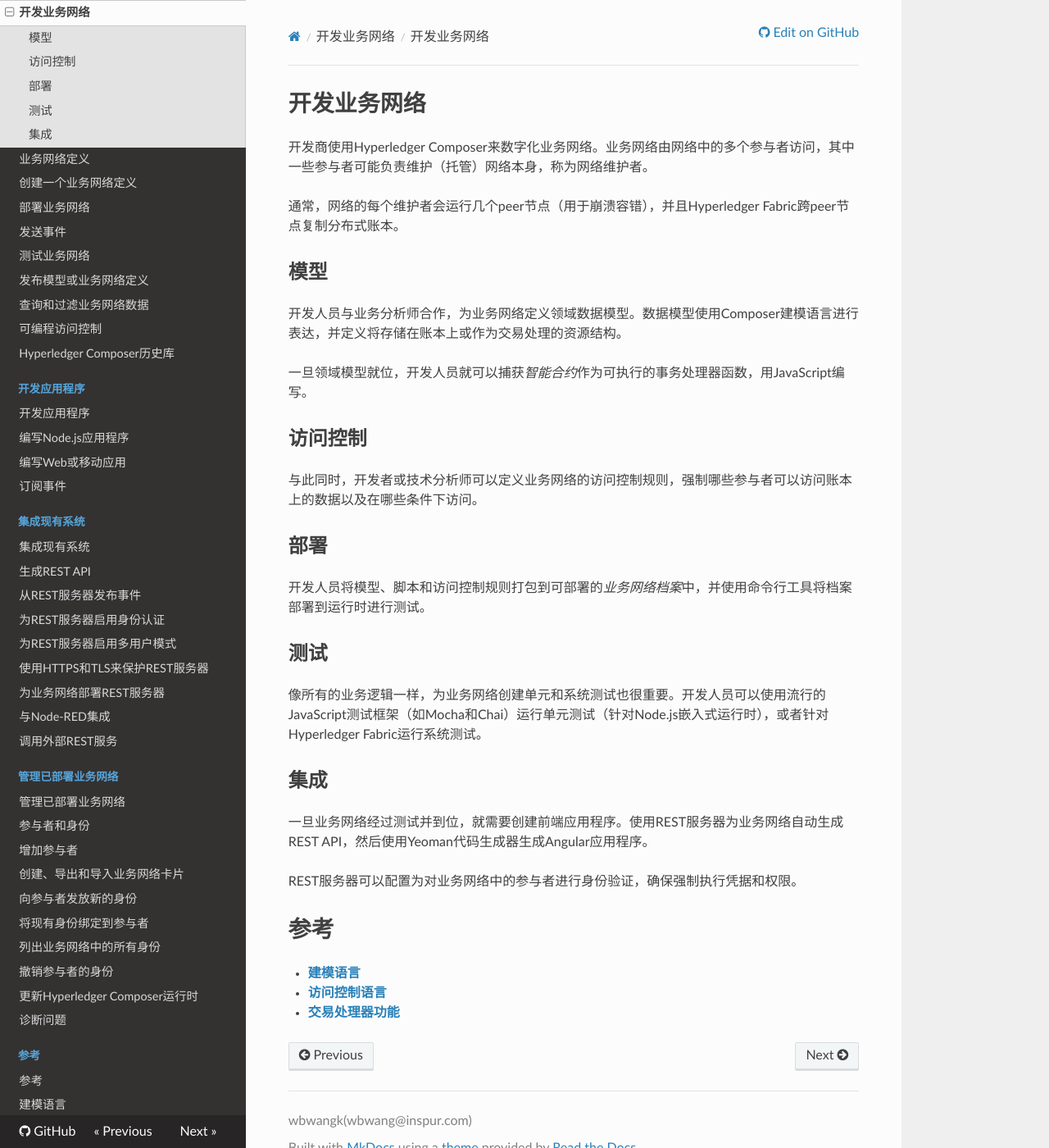
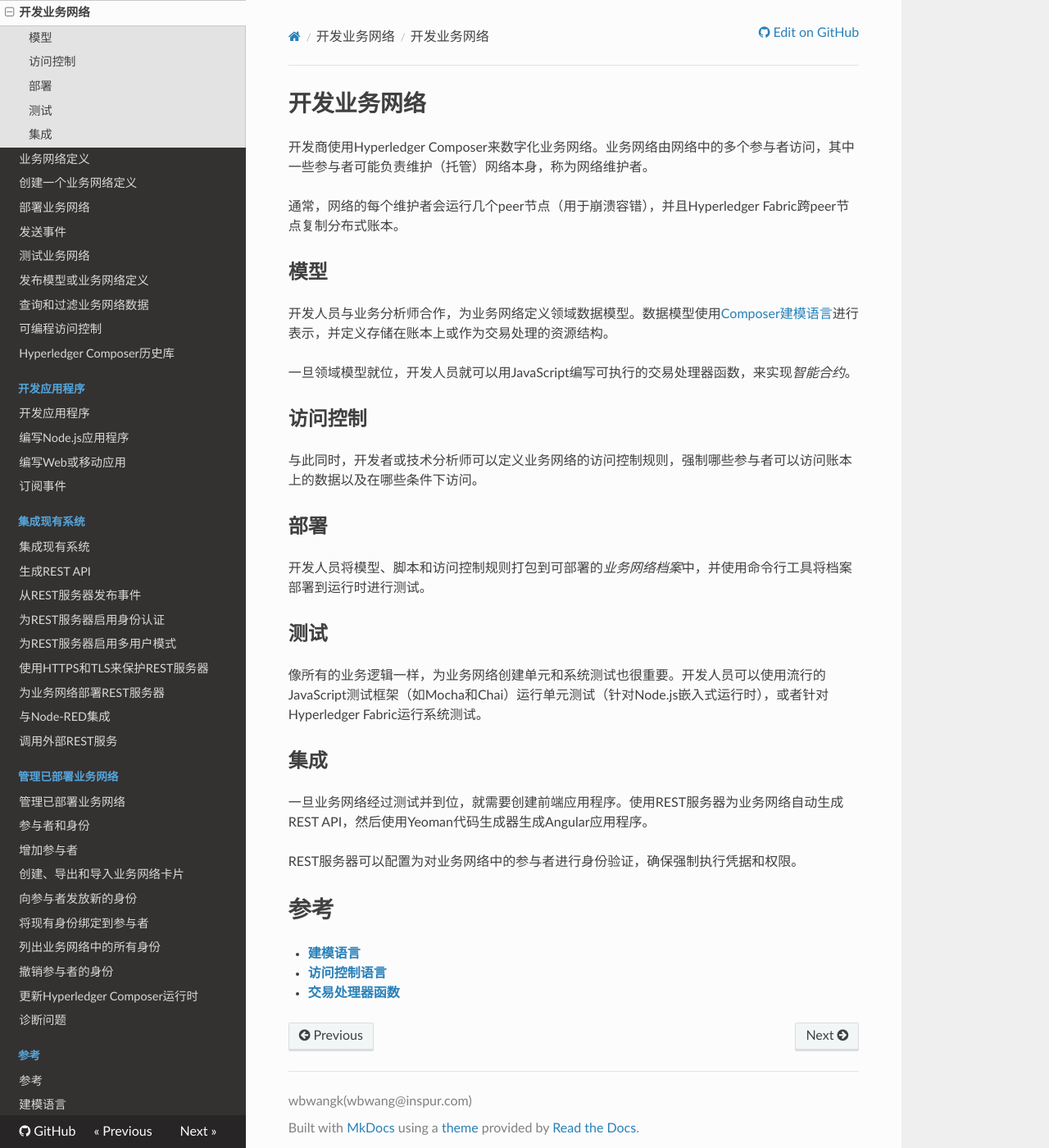
Before and after one commit to wbwangk/ComposerDocs, an MkDocs documentation site: the page built from docs/business-network_business-network-index.md, in a window 1280 px wide and 1400 px high. Shown: the whole window at 82% size. Built offline with MkDocs 1.6.1, drawn with Linux system fonts in a browser that asks for light colours; nearby versions of some CDN libraries; old or Windows-style settings are respelled for this version of MkDocs.

Commit message:
Update business-network_business-network-index.md

```diff
--- a/docs/business-network_business-network-index.md
+++ b/docs/business-network_business-network-index.md
@@ -6,9 +6,9 @@
 
 ## 模型
 
-开发人员与业务分析师合作，为业务网络定义领域数据模型。数据模型使用Composer建模语言进行表达，并定义将存储在账本上或作为交易处理的资源结构。
+开发人员与业务分析师合作，为业务网络定义领域数据模型。数据模型使用[Composer建模语言](reference_cto_language.md)进行表示，并定义存储在账本上或作为交易处理的资源结构。
 
-一旦领域模型就位，开发人员就可以捕获*智能合约*作为可执行的事务处理器函数，用JavaScript编写。
+一旦领域模型就位，开发人员就可以用JavaScript编写可执行的交易处理器函数，来实现*智能合约*。
 
 ## 访问控制
 
@@ -32,4 +32,4 @@
 
 - [**建模语言**](reference_cto_language.md)
 - [**访问控制语言**](reference_acl_language.md)
-- [**交易处理器功能**](reference_js_scripts.md)
+- [**交易处理器函数**](reference_js_scripts.md)
```
